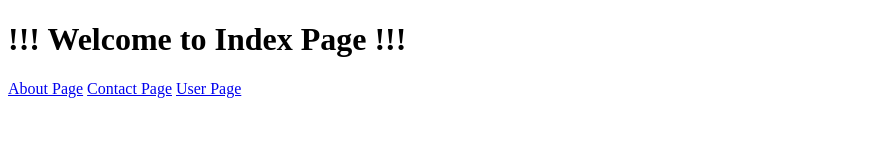
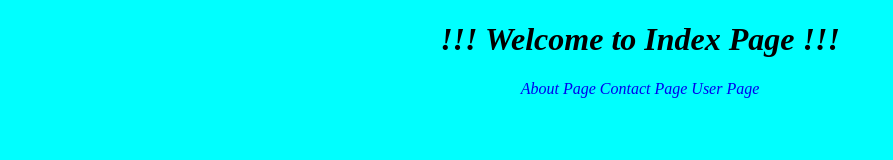
Before and after one commit to sid-siddhartha/gitFoundations, a plain HTML site: page index.html in a window 1280 px wide. Shown: the whole page, without its empty margins (0-893 px from the left). Drawn offline with Linux system fonts and the light colour scheme.

Commit message:
Updated index with style

```diff
--- a/index.html
+++ b/index.html
@@ -4,6 +4,18 @@
     <meta charset="UTF-8">
     <meta name="viewport" content="width=device-width, initial-scale=1.0">
     <title>Index Page</title>
+    <style>
+        body{
+            background-color: aqua;
+            text-align: center;
+            font-size: medium;
+            font-style: italic;
+        }
+
+        a{
+            text-decoration: none;
+        }
+    </style>
 </head>
 <body>
     <h1> !!! Welcome to Index Page !!! </h1>
```
